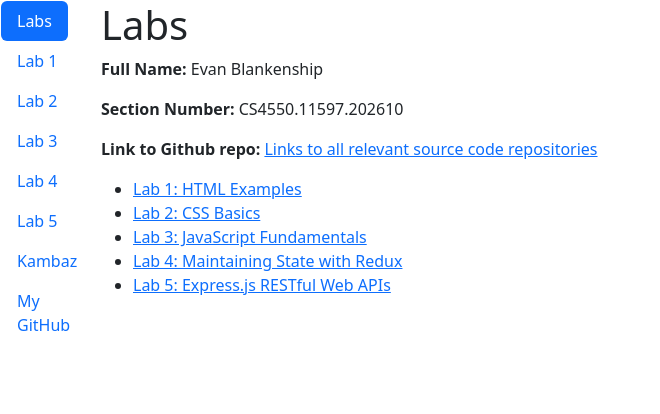
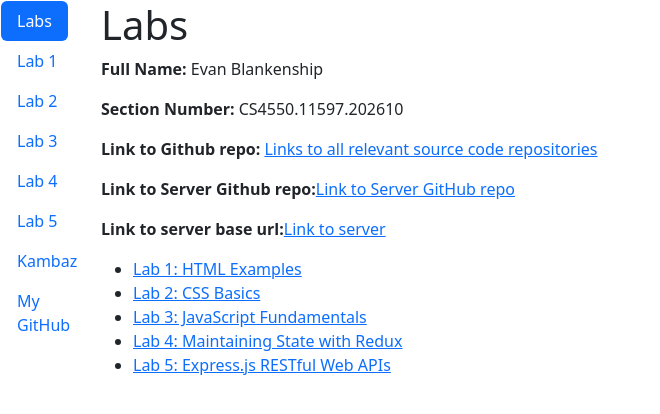
Before and after one commit to eblankenship27/kambaz-next-js, a Next.js app: page /Labs in a window 1280 px wide. Shown: the top 414 px of the page, without its empty margins (0-660 px from the left). Built offline with nearby package versions, Linux system fonts and the light colour scheme.

Commit message:
a5 Server

```diff
--- a/app/Labs/page.tsx
+++ b/app/Labs/page.tsx
@@ -6,6 +6,8 @@ export default function Labs() {
      <p><strong>Full Name:</strong> Evan Blankenship</p>
      <p><strong>Section Number:</strong> CS4550.11597.202610</p>
      <p><strong>Link to Github repo: </strong><a href="https://github.com/eblankenship27/kambaz-next-js" target="_blank">Links to all relevant source code repositories</a></p>
+     <p><strong>Link to Server Github repo:</strong><a href="https://github.com/eblankenship27/kambaz-node-server-app" target="_blank">Link to Server GitHub repo</a></p>
+     <p><strong>Link to server base url:</strong><a href="https://kambaz-node-server-app-0tw3.onrender.com/" target="_blank">Link to server</a></p>
      <ul>
        <li>
          <Link href="/Labs/Lab1" id="wd-lab1-link">
```
